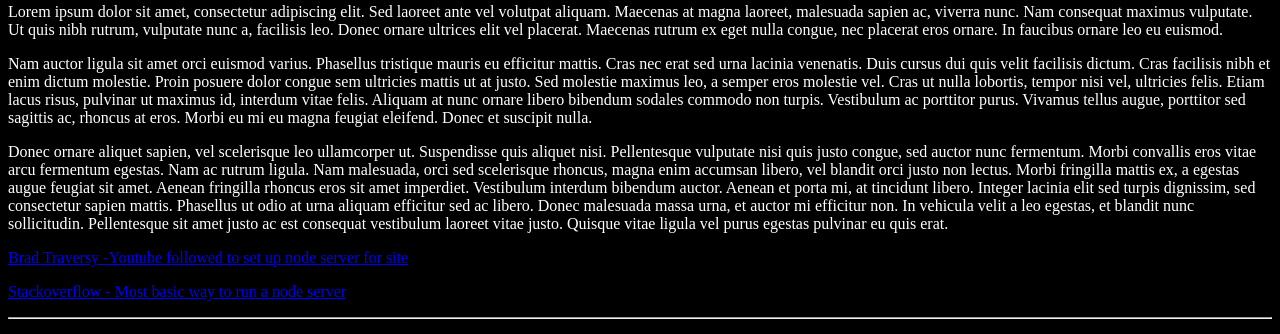
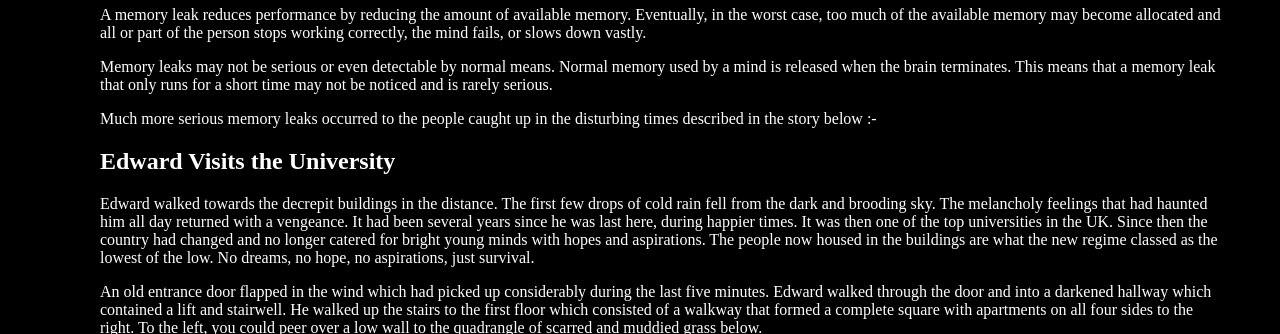
Before and after one commit to BromleyJohn/memoryleak, a website: page index.html in a window 1280 px wide. Shown: the part 77-411 px from the top of the page. Drawn offline with Linux system fonts and the light colour scheme.

Commit message:
changes 16/09/18

```diff
--- a/index.html
+++ b/index.html
@@ -6,19 +6,49 @@
 </head>
 <body>
 <h1>Memory Leak</h1>
-Lorem ipsum dolor sit amet, consectetur adipiscing elit. Sed laoreet ante vel volutpat aliquam. Maecenas at magna laoreet, malesuada sapien ac, viverra nunc. Nam consequat maximus vulputate. Ut quis nibh rutrum, vulputate nunc a, facilisis leo. Donec ornare ultrices elit vel placerat. Maecenas rutrum ex eget nulla congue, nec placerat eros ornare. In faucibus ornare leo eu euismod.<p>
 
-Nam auctor ligula sit amet orci euismod varius. Phasellus tristique mauris eu efficitur mattis. Cras nec erat sed urna lacinia venenatis. Duis cursus dui quis velit facilisis dictum. Cras facilisis nibh et enim dictum molestie. Proin posuere dolor congue sem ultricies mattis ut at justo. Sed molestie maximus leo, a semper eros molestie vel. Cras ut nulla lobortis, tempor nisi vel, ultricies felis. Etiam lacus risus, pulvinar ut maximus id, interdum vitae felis. Aliquam at nunc ornare libero bibendum sodales commodo non turpis. Vestibulum ac porttitor purus. Vivamus tellus augue, porttitor sed sagittis ac, rhoncus at eros. Morbi eu mi eu magna feugiat eleifend. Donec et suscipit nulla.<p>
+A memory leak reduces performance by reducing the amount of available memory. Eventually, in the worst case, too much of the available memory may become allocated and all or part of the person stops working correctly, the mind fails, or slows down vastly.<p>
 
-Donec ornare aliquet sapien, vel scelerisque leo ullamcorper ut. Suspendisse quis aliquet nisi. Pellentesque vulputate nisi quis justo congue, sed auctor nunc fermentum. Morbi convallis eros vitae arcu fermentum egestas. Nam ac rutrum ligula. Nam malesuada, orci sed scelerisque rhoncus, magna enim accumsan libero, vel blandit orci justo non lectus. Morbi fringilla mattis ex, a egestas augue feugiat sit amet. Aenean fringilla rhoncus eros sit amet imperdiet. Vestibulum interdum bibendum auctor. Aenean et porta mi, at tincidunt libero. Integer lacinia elit sed turpis dignissim, sed consectetur sapien mattis. Phasellus ut odio at urna aliquam efficitur sed ac libero. Donec malesuada massa urna, et auctor mi efficitur non. In vehicula velit a leo egestas, et blandit nunc sollicitudin. Pellentesque sit amet justo ac est consequat vestibulum laoreet vitae justo. Quisque vitae ligula vel purus egestas pulvinar eu quis erat.
+Memory leaks may not be serious or even detectable by normal means. Normal memory used by a mind is released when the brain terminates. This means that a memory leak that only runs for a short time may not be noticed and is rarely serious.<p>
 
+Much more serious memory leaks occurred to the people caught up in the disturbing times described in the story below :-<p>
 
+<h2>Edward Visits the University</h2>
+
+Edward walked towards the decrepit buildings in the distance. The first few drops of cold rain fell from the dark and brooding sky. The melancholy feelings that had haunted him all day returned with a vengeance. It had been several years since he was last here, during happier times. It was then one of the top universities in the UK. Since then the country had changed and no longer catered for bright young minds with hopes and aspirations. The people now housed in the buildings are what the new regime classed as the lowest of the low. No dreams, no hope, no aspirations, just survival.<p>
+
+An old entrance door flapped in the wind which had picked up considerably during the last five minutes. Edward walked through the door and into a darkened hallway which contained a lift and stairwell. He walked up the stairs to the first floor which consisted of a walkway that formed a complete square with apartments on all four sides to the right. To the left, you could peer over a low wall to the quadrangle of scarred and muddied grass below.<p>
+
+There were people sitting outside many of the apartments. They were of various ages and all appeared to be of the same Eastern European origin. Many of them had musical instruments, familiar acoustic guitars but also some unusual stringed instruments. A young girl had a toy plastic organ that she was playing with great dexterity. They were singing a slow haunting folk song that mixed with the now howling wind. A mournful church bell, caught by the wind, could be heard tolling in the distance.<p>
+
+"What do you want?", asked one of the older men, addressing Edward with a cold expression. The music gradually faded to a complete halt leaving just the sound of the wind & the bell. "Nothing, I just wondered what was up here", said Edward lying. "I heard the music", he added as an afterthought. The man turned away from Edward saying "You want nothing, we have plenty of that. Take as much as you want!"<p>
+
+<h2>Edward In the Quadrangle</h2>
+
+Edward turned slowly and walked back past the broken down lift. He went down the cold dank stairs that he had come up earlier and into the quadrangle that he had viewed from the walkway above. He could see that some of the people he had come across before were now peering down at him with inquisitive (and sometimes hostile) looks.<p>
+
+The grass looked in an even worse state now that he was closer to it. It appeared to have a secondary use as an impromptu football pitch and two areas were considerably more worn where the goal areas would have been located. An old white Transit van was stationed in the far corner with the bonnet up. One man was sitting in the driver's seat constantly turning over the engine to no avail while another peered into the engine compartment, they were oblivious to Eugene.<p>
+
+There were apartments situated around the quadrangle in the same layout as the floor above, but these did not seem to be occupied. Many had their front doors wide open and were full of rubbish. Some appeared to be in use as makeshift workshops containing old tools and machinery.<p>
+
+Music was coming from one of the apartments. It was not like the folk song Edward had heard previously. This was girls singing over a heavy electronic sequenced beat. It sounded like the dance music he used to hear in clubs some years ago but with its own distinctive slant. The door was open, so he went in. Two young girls were singing through an old PA system. They were surrounded by old keyboards from decades gone by. Eugene recognised cheap ‘Casios’ and other brands that could have been picked up off eBay (when it existed) for a few pounds. The keyboards had all been ingeniously linked to an old laptop that acted as the sequencer brain of the system and ‘played’ the keyboards, some of which were just propped up against the walls.<p>
+
+One of the girls hit the space bar on the laptop and the music abruptly stopped. All that could now be heard was the buzzing of the ancient PA system. “What do you want?” asked one of the girls. She was in her late teens with long dark hair. Her friend, a blond headed girl of around the same age looked at Eugene with inquisitive eyes. Edward smiled to himself recognising this was the second time he has been asked the same question in the space of a few minutes.<p>
+
+“I just wanted to see where the great music was coming from,” said Edward.<p>
+
+“Oh, thanks,” said the blonde girl who spoke perfect English with a slight accent. “But what are you doing here?” she added.
+I wish I knew, thought Edward. The girl continued. "Go and see Casper, three doors along on the right, he is sort of in charge".
+"Thanks, hope we meet up again." replied Edward before turning and making his way to visit Casper.<p>
+
+<!----
 <p><a href="https://www.youtube.com/watch?v=U8XF6AFGqlc&t=640s">Brad Traversy -Youtube followed to set up node server for site</a>
 
 <p><a href="https://stackoverflow.com/questions/6084360/using-node-js-as-a-simple-web-server">
 Stackoverflow - Most basic way to run a node server</a>
 <hr>
 <h1>had to use public folder for css to work!!!!</h1>
+--->
 
 </body>
 </body>
--- a/public/css/style.css
+++ b/public/css/style.css
@@ -1,4 +1,5 @@
 body {
    color:white;
    background-color: black;
+   margin: 25px 50px 75px 100px;
 }
```
